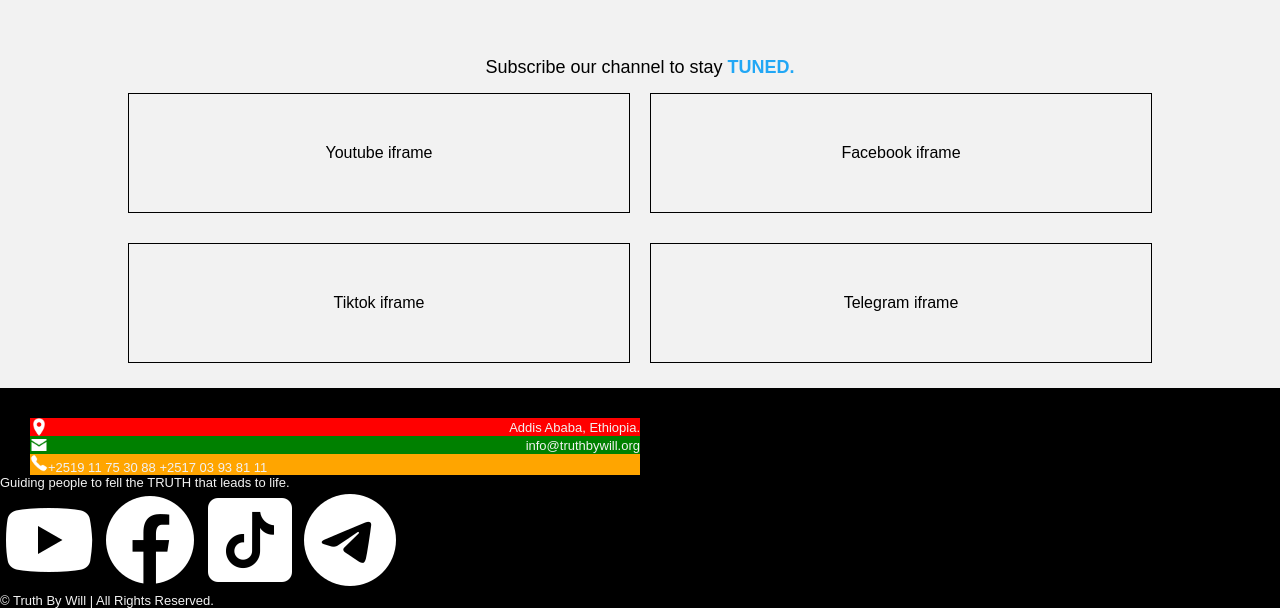
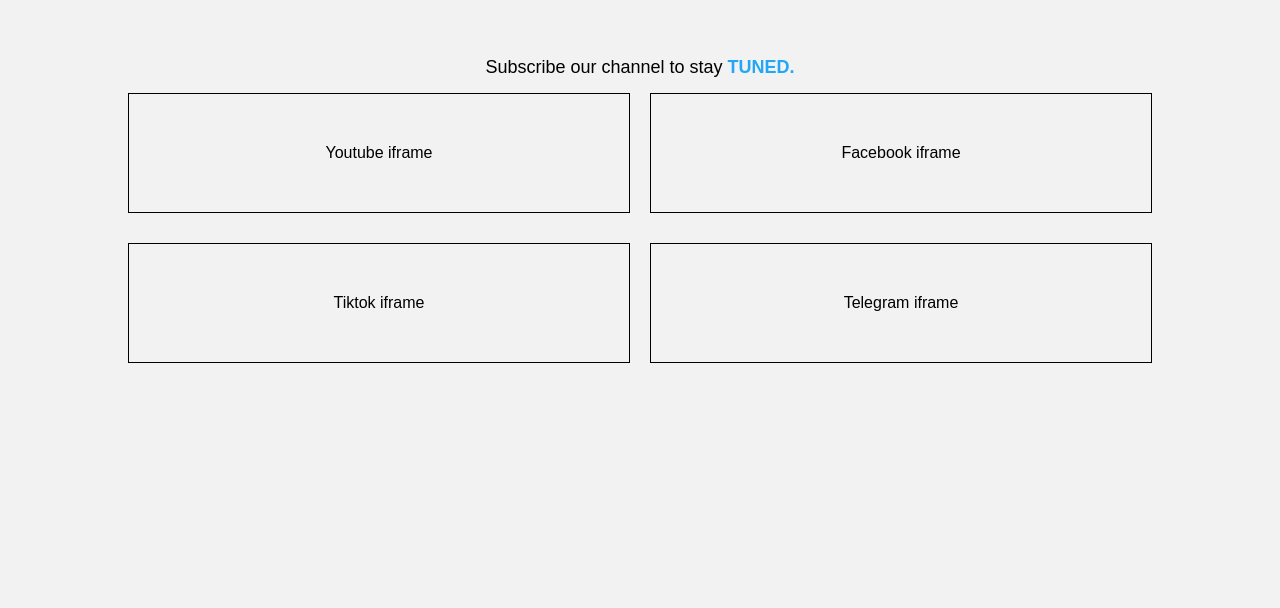
Before and after one commit to kalidmd/tbw, a React (Create React App) app: page / in a window 1280 px wide. Shown: the part 990-1598 px from the top of the page. After the commit the page ends 1378 px from the top, so only its background shows below. Built offline with nearby package versions, Linux system fonts and the light colour scheme; grey boxes are pictures that could not be loaded.

Commit message:
Main component deleted

```diff
--- a/src/App.jsx
+++ b/src/App.jsx
@@ -1,5 +1,3 @@
-import {BrowserRouter, Routes, Route, NavLink} from 'react-router-dom';
-         //COMPONENTS
 import NavBar from './components/NavBar';
 import Main from './components/Main';
 import Footer from './components/Footer';
--- a/src/components/Main.jsx
+++ /dev/null
@@ -1,150 +0,0 @@
-import React from 'react'
-import Beki from '../assets/image/Beki.png'
-import Yoni from '../assets/image/Yoni.png'
-import YoutubeIcon from '../assets/icon/youtube-white.png'
-import FacebookIcon from '../assets/icon/facebook-white.png'
-import TiktokIcon from '../assets/icon/tiktok-white.png'
-import TelegramIcon from '../assets/icon/telegram-white.png'
-import LocationIcon from '../assets/icon/location-white.png'
-import EmailIcon from '../assets/icon/email-white.png'
-import PhoneIcon from '../assets/icon/phone-white.png'
-
-
-function Main() {
-  return (
-    <main>
-      {/* 1ST SECTION QUOTE SECTION*/}
-      <p className="quote">Life is not something to be hoped for tomorrow, but to be lived <b>NOW!</b></p>
-
-      {/* 2ND SECTION ESSENTIAL THINGS*/}
-      <section className="essential-container">
-        <div className="essential-content">
-          <p className='essential-header'>Essential things in life are given for free.</p>
-          <p className='essential-paragraph'>Get the ultimate success in life through our weekly classes for free.</p>
-          <button className="register-btn">
-            Register Now
-          </button>
-        </div>
-      </section>
-
-      {/* 3RD SECTION LECTURES SECTION*/}
-      <section className="lectures-container">
-        <p className="lectures-header">
-          Keep up with our weekly series of lessons with our lectures.
-        </p>
-        <div className="lectures-profile">
-          <div className="lecture-profile">
-            <img
-              className="lecture-image"
-              src={Yoni} alt="Yonatan Gena"
-            />
-            <p className="lecture-name yoni">Yonatan Gena</p>
-          </div>
-
-          <div className="lecture-profile">
-          <img
-              className="lecture-image"
-              src={Beki} alt="Bereket Teka"
-            />
-            <p className="lecture-name beki">Bereket Teka</p>
-          </div>
-        </div>
-      </section>
-
-      {/* 4TH SECTION BLOG SECTION*/}
-      <section className="blog-container">
-        <div className="blog-content">
-          <p className="blog-header">Blog</p>
-          <p className="blog-paragraph">This a place holder where our daily or weekly blog posts are displayed. it could be a short lesson, quote or articles taken from our videos or from other sources.</p>
-          <button className="blog-btn">View More</button>
-        </div>
-      </section>
-
-      {/* 5TH SECTION LATEST VIDEOS*/}
-      <section className="latest-video-container">
-        <div className="latest-video-header">
-          Latest Video
-        </div>
-        <iframe
-          src="https://www.youtube.com/embed/UXY4JhHgOfA?si=u5OGtIRfg2l2-cXU"
-          title="YouTube video player"
-          frameborder="0"
-          allow="accelerometer; autoplay; clipboard-write; encrypted-media; gyroscope; picture-in-picture; web-share"
-          allowFullScreen
-        >
-        </iframe>
-      </section>
-
-      {/* 6TH SECTION SUBSCRIBE CHANNEL SECTION*/}
-      <section className='channels-container'>
-        <p className="channels-header">
-          Subscribe our channel to stay <span className="tuned">TUNED.</span>
-        </p>
-        <div className="channels-grid">
-          <div className="grid">Youtube iframe</div>
-          <div className="grid">Facebook iframe</div>
-          <div className="grid">Tiktok iframe</div>
-          <div className="grid">Telegram iframe</div>
-        </div>
-      </section>
-
-      {/* FOOTER */}
-      <footer className='footer'>
-        <div className="address-container">
-          <div className="address">
-            <img className="address-icon" src={LocationIcon} alt="location" />
-            <span>
-              Addis Ababa, Ethiopia.
-            </span>
-          </div>
-          <div className="email">
-            <img className="address-icon" src={EmailIcon} alt="email" />
-            <span>info@truthbywill.org</span>
-          </div>
-          <div className="phone">
-            <img className="address-icon" src={PhoneIcon} alt="phone" />
-            <span>
-              +2519 11 75 30 88
-              +2517 03 93 81 11
-            </span>
-          </div>
-        </div>
-
-        <p className="guiding">
-        Guiding people to fell the TRUTH that leads to life.
-        </p>
-        <div className="social-medias">
-          <a
-            target="_blank"
-            rel="noopener noreferrer"
-            href="https://www.youtube.com/@truthByWill">
-              <img src={YoutubeIcon} alt="youtube" />
-          </a>
-          <a
-            target="_blank"
-            rel="noopener noreferrer"
-            href="https://www.facebook.com/truthByWill">
-              <img src={FacebookIcon} alt="facebook" />
-          </a>
-          <a
-            target="_blank"
-            rel="noopener noreferrer"
-            href="https://www.tiktok.com/@truth_bywill">
-              <img src={TiktokIcon} alt="tiktok" />
-          </a>
-          <a
-            target="_blank"
-            rel="noopener noreferrer"
-            href="https://www.t.me/truthByWill_yt">
-              <img src={TelegramIcon} alt="telegram" />
-          </a>
-        </div>
-        <p className="copyright">
-          © Truth By Will | All Rights Reserved.
-        </p>
-      </footer>
-    </main>
-  )
-}
-
-export default Main
--- a/src/pages/Home.jsx
+++ b/src/pages/Home.jsx
@@ -1,10 +1,85 @@
 import React from 'react'
-import Main from '../components/Main'
+import Beki from '../assets/image/Beki.png'
+import Yoni from '../assets/image/Yoni.png'
+
 function Home() {
   return (
-    <div>
-        <Main/>
-    </div>
+    <main>
+      {/* 1ST SECTION QUOTE SECTION*/}
+      <p className="quote">Life is not something to be hoped for tomorrow, but to be lived <b>NOW!</b></p>
+
+      {/* 2ND SECTION ESSENTIAL THINGS*/}
+      <section className="essential-container">
+        <div className="essential-content">
+          <p className='essential-header'>Essential things in life are given for free.</p>
+          <p className='essential-paragraph'>Get the ultimate success in life through our weekly classes for free.</p>
+          <button className="register-btn">
+            Register Now
+          </button>
+        </div>
+      </section>
+
+      {/* 3RD SECTION LECTURES SECTION*/}
+      <section className="lectures-container">
+        <p className="lectures-header">
+          Keep up with our weekly series of lessons with our lectures.
+        </p>
+        <div className="lectures-profile">
+          <div className="lecture-profile">
+            <img
+              className="lecture-image"
+              src={Yoni} alt="Yonatan Gena"
+            />
+            <p className="lecture-name yoni">Yonatan Gena</p>
+          </div>
+
+          <div className="lecture-profile">
+          <img
+              className="lecture-image"
+              src={Beki} alt="Bereket Teka"
+            />
+            <p className="lecture-name beki">Bereket Teka</p>
+          </div>
+        </div>
+      </section>
+
+      {/* 4TH SECTION BLOG SECTION*/}
+      <section className="blog-container">
+        <div className="blog-content">
+          <p className="blog-header">Blog</p>
+          <p className="blog-paragraph">This a place holder where our daily or weekly blog posts are displayed. it could be a short lesson, quote or articles taken from our videos or from other sources.</p>
+          <button className="blog-btn">View More</button>
+        </div>
+      </section>
+
+      {/* 5TH SECTION LATEST VIDEOS*/}
+      <section className="latest-video-container">
+        <div className="latest-video-header">
+          Latest Video
+        </div>
+        <iframe
+          src="https://www.youtube.com/embed/UXY4JhHgOfA?si=u5OGtIRfg2l2-cXU"
+          title="YouTube video player"
+          frameborder="0"
+          allow="accelerometer; autoplay; clipboard-write; encrypted-media; gyroscope; picture-in-picture; web-share"
+          allowFullScreen
+        >
+        </iframe>
+      </section>
+
+      {/* 6TH SECTION SUBSCRIBE CHANNEL SECTION*/}
+      <section className='channels-container'>
+        <p className="channels-header">
+          Subscribe our channel to stay <span className="tuned">TUNED.</span>
+        </p>
+        <div className="channels-grid">
+          <div className="grid">Youtube iframe</div>
+          <div className="grid">Facebook iframe</div>
+          <div className="grid">Tiktok iframe</div>
+          <div className="grid">Telegram iframe</div>
+        </div>
+      </section>
+    </main>
   )
 }
 
```
Also changed, not shown: src/components/Footer.jsx (+7 -0 lines), src/components/NavBar.jsx (+0 -8 lines).
